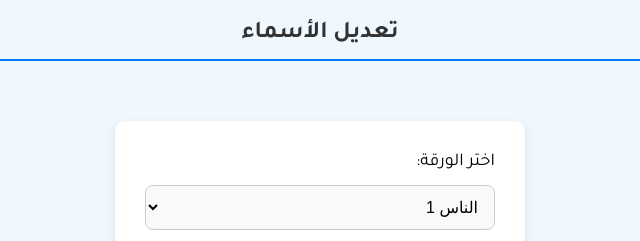
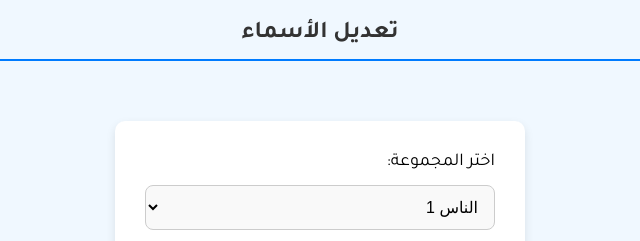
Before and after one commit to myfirstaccoun/tebtom-edit.github.io, a plain HTML site: page index.html in a window 1280 px wide. Shown: the top 241 px of the page, 320-960 px from the left. Drawn offline with Linux system fonts and the light colour scheme.

Commit message:
Update index.html

```diff
--- a/index.html
+++ b/index.html
@@ -12,7 +12,7 @@
     <h2>تعديل الأسماء</h2>
     <div class="container">
         <form id="myForm">
-            <label for="spreadsheetSelect">اختر الورقة:</label>
+            <label for="spreadsheetSelect">اختر المجموعة:</label>
             <select id="spreadsheetSelect" name="spreadsheet">
                 <option value="الناس 1">الناس 1</option>
                 <option value="الناس 2">الناس 2</option>
```
